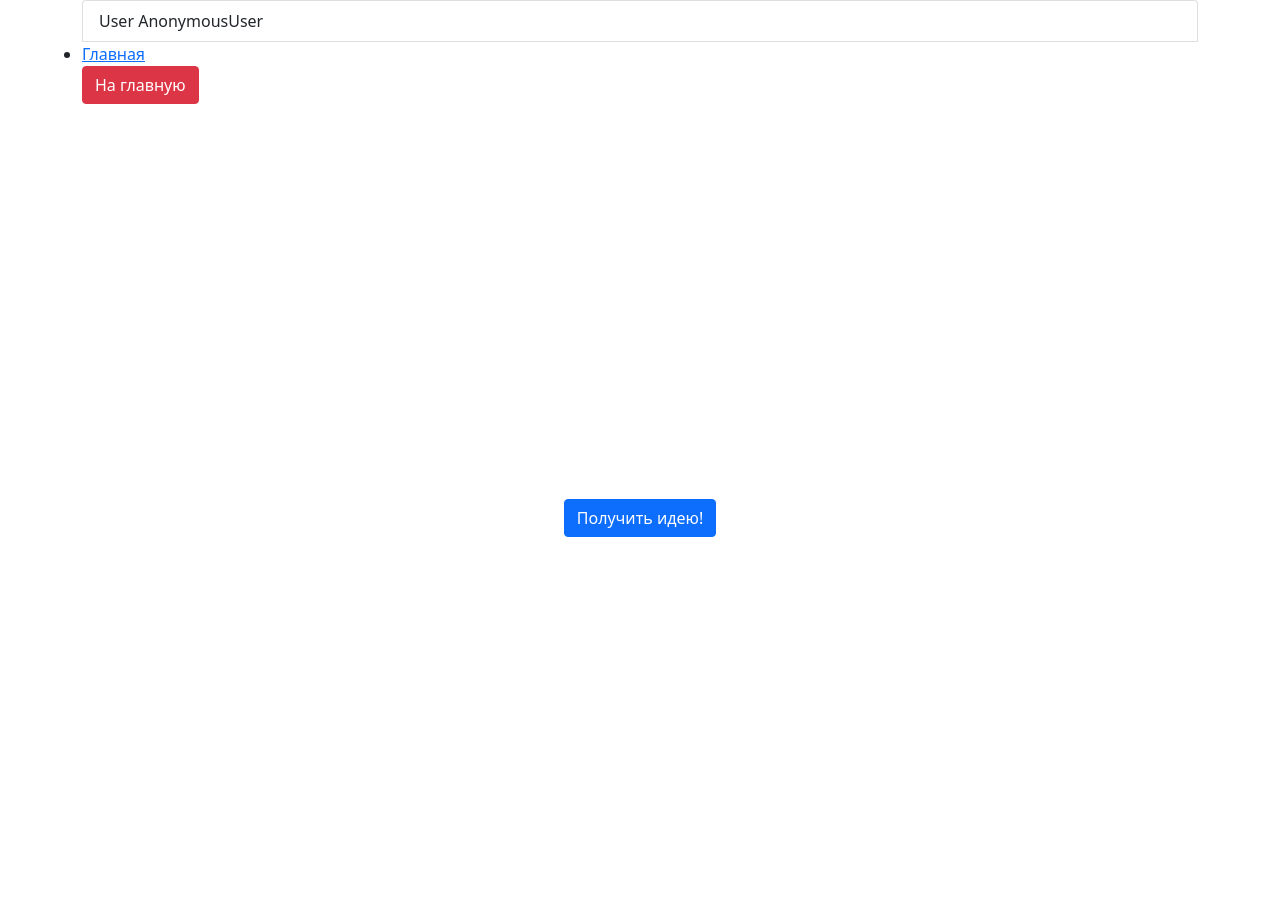
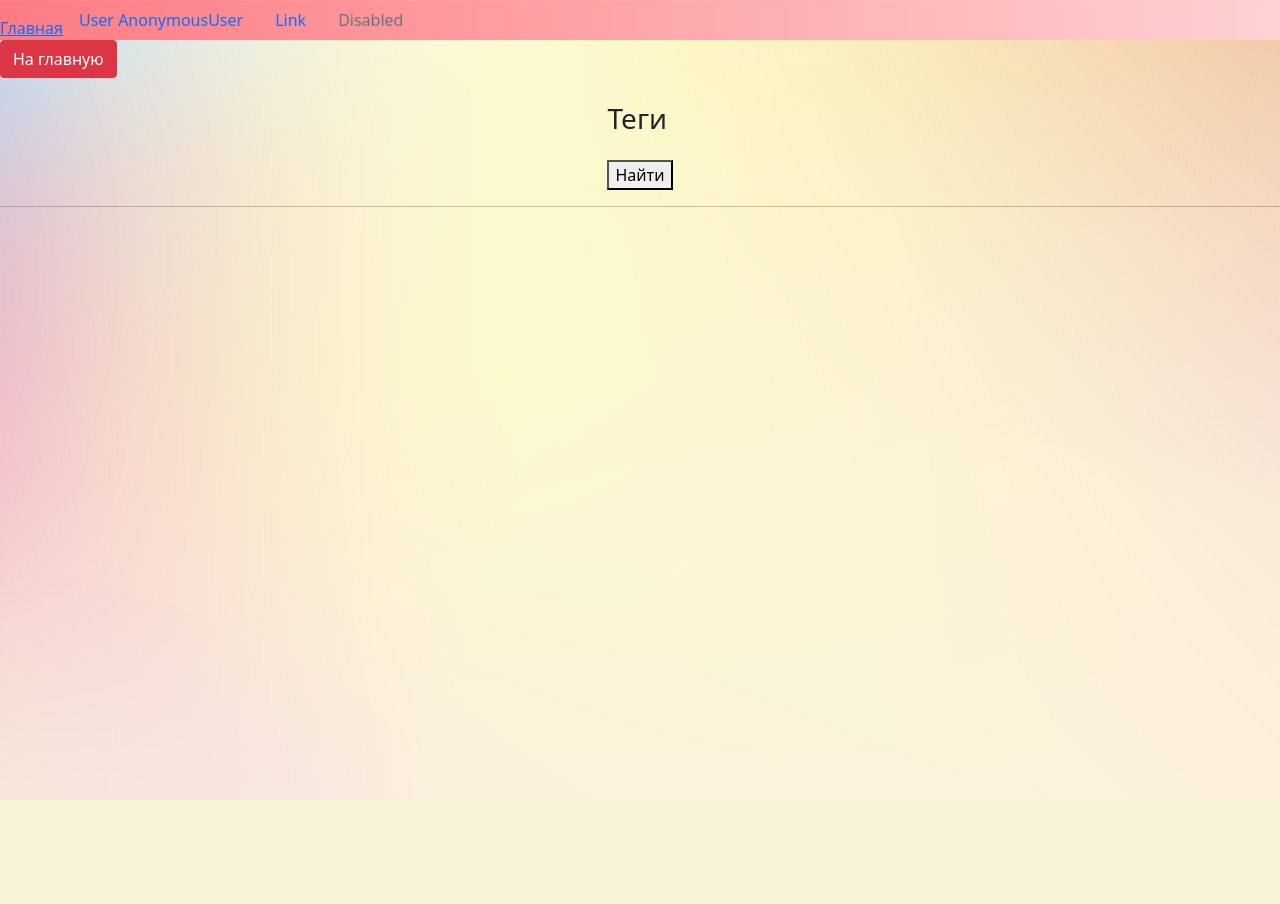
Before and after one commit to outsider4444/banka_idea, a Django app: page /get_idea/ in a window 1280 px wide. After the commit the page ends 800 px from the top, so only its background shows below. Run offline with Django 4.2, Linux system fonts and the light colour scheme; data that the repository does not hold is empty; some libraries are stand-ins or nearby versions.

Commit message:
Сделаны фильтры

```diff
--- a/banka_idea/forms.py
+++ b/banka_idea/forms.py
@@ -9,7 +9,7 @@ class CustomUserCreationForm(UserCreationForm):
     email = forms.EmailField(
         label=("Email",),
         max_length=254,
-        widget=forms.EmailInput(attrs={"autocomplete":"email"})
+        widget=forms.EmailInput(attrs={"autocomplete": "email"})
     )
 
     class Meta(UserCreationForm.Meta):
--- a/banka_idea/urls.py
+++ b/banka_idea/urls.py
@@ -5,7 +5,8 @@ from banka_idea import views
 from banka_idea.views import Register
 
 urlpatterns = [
-    path('get_idea/force/', views.get_new_idea, name="get-new-idea"),
+
+    # path('get_idea/get_filter_idea/', views.get_idea_filter, name="get-idea-filter"),
     path('get_idea/', views.get_idea_title, name="get-idea-title"),
     path('create_idea/', views.create_idea, name="create-idea"),
 
--- a/banka_idea/views.py
+++ b/banka_idea/views.py
@@ -1,7 +1,9 @@
 from django.contrib import messages
 from django.contrib.auth import logout, login, authenticate
+from django.db.models import Q
 from django.shortcuts import render, redirect
 from django.views import View
+from django.views.generic import ListView
 
 from banka_idea.forms import CustomUserCreationForm, IdeaForm
 from banka_idea.models import Idea, IdeaTags, UserIdeaLike
@@ -37,34 +39,23 @@ def main(request):
     context = {}
     return render(request, "main.html", context)
 
-
+###
 # Получение идеи
 def get_idea_title(request):
-    tags_idea = IdeaTags.objects.all()
+    idea_list = Idea.objects.all()
+    idea_tag_list = IdeaTags.objects.all()
+    if request.method == "POST":
+        check = request.POST.getlist('tags')
+        if len(check) > 0:
+            for tag in check:
+                idea_list = idea_list.filter(
+                    Q(tags__name=tag)
+                )
     context = {
-        "tags_idea":tags_idea,
+        "idea_list": idea_list,
+        "idea_tag_list": idea_tag_list
     }
     return render(request, "ideas/get_idea.html", context)
-
-
-# Получение новых идей
-def get_new_idea(request):
-    searched_idea = UserIdeaLike.objects.filter(user=request.user)
-    list_idea = Idea.objects.order_by('?').first()
-    context = {
-        "list_idea" : list_idea,
-    }
-    return render(request, "ideas/get_idea.html", context)
-
-
-# Идеи пользователя
-def list_user_ideas(request):
-    user = request.user
-    list = Idea.objects.filter(user=user)
-    context = {
-        "list": list,
-    }
-    return render(request, "user_ideas.html", context)
 
 
 # Создание новой идеи
@@ -100,3 +91,13 @@ def create_idea(request):
         "tags_idea": tags_idea,
     }
     return render(request, "ideas/create_new_idea.html", context)
+
+
+# Идеи пользователя
+def list_user_ideas(request):
+    user = request.user
+    list = Idea.objects.filter(user=user)
+    context = {
+        "list": list,
+    }
+    return render(request, "user_ideas.html", context)
--- a/config/settings.py
+++ b/config/settings.py
@@ -38,11 +38,10 @@ INSTALLED_APPS = [
     'django.contrib.messages',
     'django.contrib.staticfiles',
 
-
-    'django_filters',
     'ckeditor',
     'ckeditor_uploader',
 
+    'django_filters',
 
     # Наше приложение
     'banka_idea',
--- a/templates/ideas/get_idea.html
+++ b/templates/ideas/get_idea.html
@@ -1,21 +1,31 @@
 {% extends 'layouts/base.html' %}
 {% block main %}
     <a href="{% url 'main' %}" class="btn btn-danger">На главную</a>
-    <div class="d-flex justify-content-center h-100">
-        <div class="user_card" style="z-index: 11;">
-            <div class="d-flex justify-content-center">
-                <h1 id="form-title">{{ list_idea }}</h1>
+    <div class="d-flex justify-content-center form_container">
+        <form action="{% url 'get-idea-title' %}" method="post">
+            {% csrf_token %}
+            <div class="left-side my-4">
+                <h3 class="sear-head editContent">Теги</h3>
+                <ul class="w3layouts-box-list">
+                    {% for tag in idea_tag_list.all %}
+                        <li class="editContent">
+                            <input type="checkbox" name="tags" value="{{ tag.name }}">
+                            <span class="span editContent">{{ tag.name }}</span>
+                        </li>
+                    {% endfor %}
+                </ul>
             </div>
-            <div class="d-flex justify-content-center form_container">
-                <form method="GET" action="{% url 'get-new-idea' %}">
-                    {% csrf_token %}
-                {{ list_idea }}
-                    {% for tags in tags_idea %}
-                        <input type="checkbox" name="tags" value="{{ tags.name }}"> {{ tags.name }} <br>
-                    {% endfor %}
-                    <input type="submit" class="btn btn-primary" value="Получить идею!">
-                </form>
-            </div>
-        </div>
+            <button type="submit">Найти</button>
+        </form>
+
+
     </div>
+        <hr>
+     {% for idea in idea_list %}
+            {{ idea.name }}<br>
+            {% for tag in idea.tags.all %}
+                {{ tag.name }}
+            {% endfor %}
+         <br>
+        {% endfor %}
 {% endblock %}
--- a/templates/layouts/base.html
+++ b/templates/layouts/base.html
@@ -15,15 +15,21 @@
     <script src="https://cdnjs.cloudflare.com/ajax/libs/popper.js/1.14.0/umd/popper.min.js"></script>
     <script src="https://kit.fontawesome.com/f433a9122e.js" crossorigin="anonymous"></script>
 </head>
-<body class="container">
+<body style="background-image: url('{% static 'MainBG.jpg' %}');">
 
-<ul class="list-group">
-    <li class="list-group-item">
-        User {{ user }}
-    </li>
-    <li>
-        <a href="{% url 'main' %}">Главная</a>
-    </li>
+<ul class="nav" style="background-image: url('{% static 'NavBG.png' %}'); ">
+  <li class="nav-item">
+    <a class="nav-link active" aria-current="page" href="#"><a href="{% url 'main' %}">Главная</a></a>
+  </li>
+  <li class="nav-item">
+    <a class="nav-link" href="#">User {{ user }}</a>
+  </li>
+  <li class="nav-item">
+    <a class="nav-link" href="#">Link</a>
+  </li>
+  <li class="nav-item">
+    <a class="nav-link disabled" href="#" tabindex="-1" aria-disabled="true">Disabled</a>
+  </li>
 </ul>
 {% block main %}
 
@@ -35,22 +41,6 @@
     html {
         margin: 0;
         padding: 0;
-        height: 100%;
-    }
-
-    .user_card {
-        width: 100%;
-        margin-top: auto;
-        margin-bottom: auto;
-        position: relative;
-        display: flex;
-        justify-content: center;
-        flex-direction: column;
-        padding: 10px;
-
-    }
-    .form_container {
-        margin-top: 20px;
     }
 </style>
 </html>
--- a/templates/user_ideas.html
+++ b/templates/user_ideas.html
@@ -5,7 +5,6 @@
     {% for idea in list %}
         {{ idea }} | {{ idea.description|safe }}
         <br>
-
         Теги:
         {% for tag in idea.tags.all  %}
             {{ tag.name }}
```
Also changed, not shown: banka_idea/filters.py (deleted, +0 -8 lines), banka_idea/models.py (+8 -0 lines), static/MainBG.jpg (added), static/NavBG.png (added), templates/layouts/filters.html (added).
